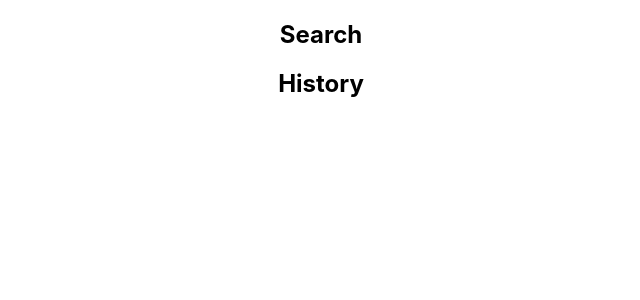
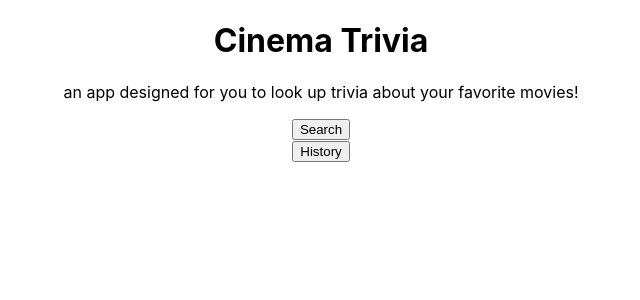
Before and after one commit to paaaarv/cinematrivia, a React (Create React App) app: page /search in a window 1280 px wide. Shown: the top 300 px of the page, without its empty margins (319-959 px from the left). Built offline with nearby package versions, Linux system fonts and the light colour scheme.

Commit message:
added components for form, heading, and history

```diff
--- a/src/App.js
+++ b/src/App.js
@@ -1,11 +1,14 @@
 
 import './App.css';
 import Tab from './components/Tab.js'
-
+import Heading from './components/Heading.js'
+import Form from './components/Form.js'
+import History from './components/History.js'
 
 function App() {
   return (
     <div className="App">
+    <Heading/>
     <Tab attribute={"Search"}/>
     <Tab attribute={"History"}/>
     </div>
--- /dev/null
+++ b/src/components/Form.js
@@ -0,0 +1,22 @@
+import React from 'react';
+
+
+
+export default class Form extends React.Component{
+
+    constructor(props){
+        super()
+    }
+
+    render(){
+        return(
+            <form>
+                <input type="text" className="movieSearch" value="search for a movie"> </input>
+            </form>
+        )
+    }
+
+
+
+
+}
--- /dev/null
+++ b/src/components/Heading.js
@@ -0,0 +1,25 @@
+import React from 'react';
+
+
+
+export default class Heading extends React.Component{
+    constructor(){
+        super();
+    }
+
+    render(){
+        return(
+            <div className="heading">
+                <h1> Cinema Trivia </h1>
+                <p> an app designed for you to look up trivia about your favorite movies!</p>
+            </div>
+        )
+    }
+
+
+
+
+
+
+
+}
--- /dev/null
+++ b/src/components/History.js
@@ -0,0 +1,7 @@
+import React from 'react'
+
+export default class History extends React.Component{
+
+
+
+}
--- a/src/components/Tab.js
+++ b/src/components/Tab.js
@@ -14,7 +14,7 @@ export default class Tab extends React.Component{
 
         return(
             <div>
-                <h2 className={this.attribute}> {this.attribute}</h2>
+                <button className={this.attribute}> {this.attribute}</button>
             </div>
         )
     }
```
